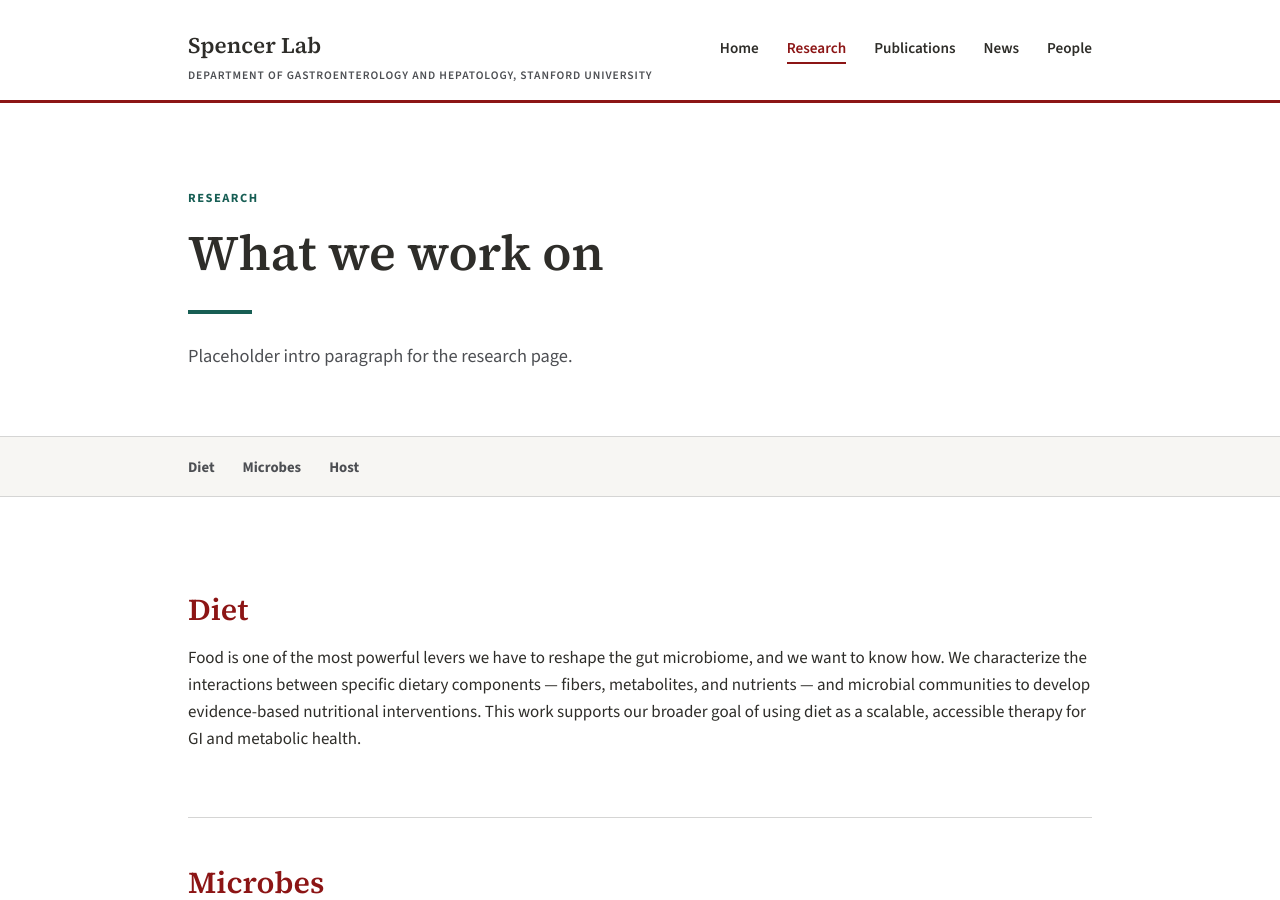
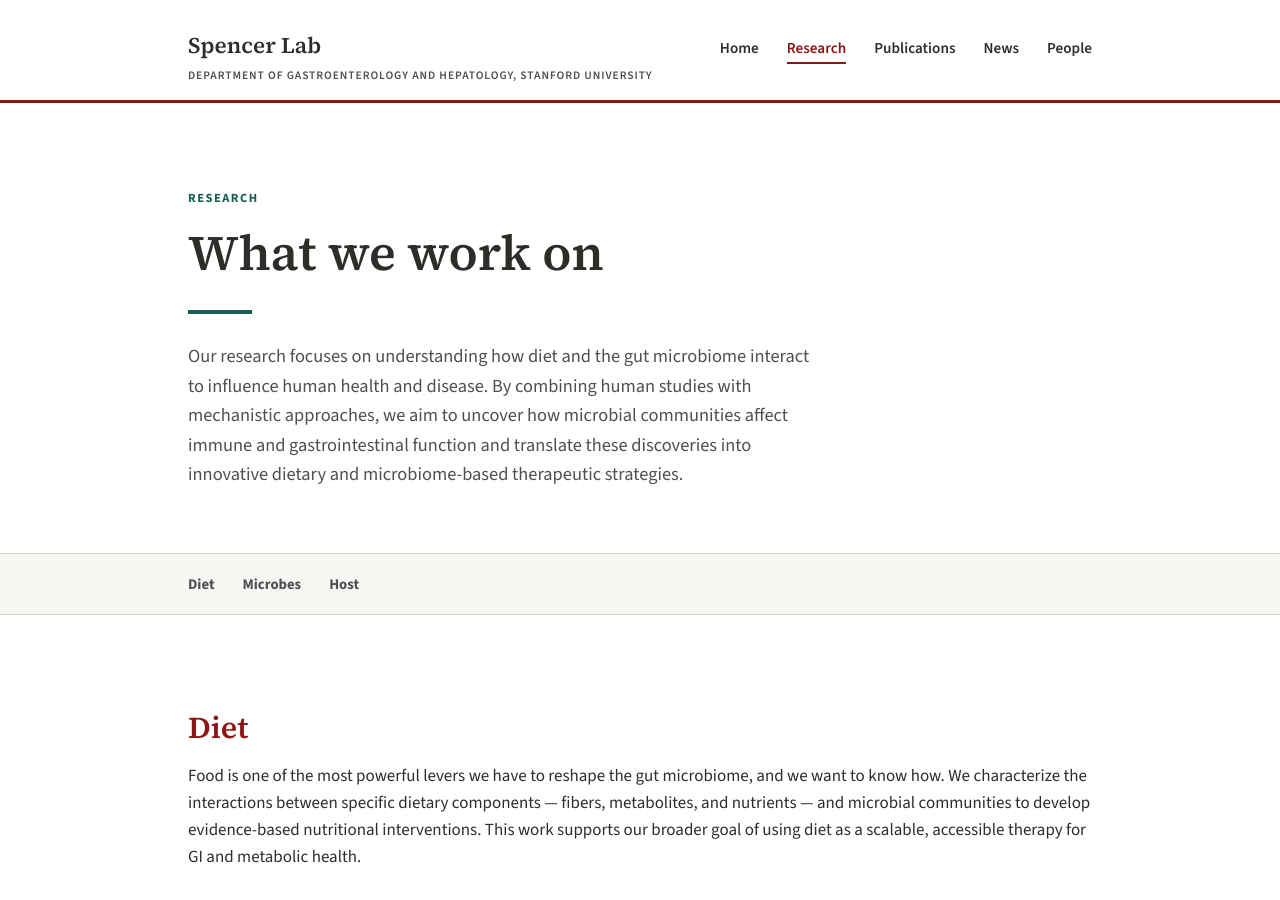
Before and after one commit to gargollo/spencer_lab, a Jekyll site: the page built from research/index.html, in a window 1280 px wide and 900 px high. Built offline with Jekyll 4.4.1, drawn with Linux system fonts in a browser that asks for light colours.

Commit message:
Update index.html

```diff
--- a/research/index.html
+++ b/research/index.html
@@ -10,7 +10,11 @@ permalink: /research/
     <h1>What we work on</h1>
     <hr class="hero-rule">
     <p class="lede">
-      Placeholder intro paragraph for the research page.
+      Our research focuses on understanding how diet and the gut microbiome
+      interact to influence human health and disease. By combining human studies
+      with mechanistic approaches, we aim to uncover how microbial communities affect
+      immune and gastrointestinal function and translate these discoveries into
+      innovative dietary and microbiome-based therapeutic strategies.
     </p>
   </div>
 </section>
```
